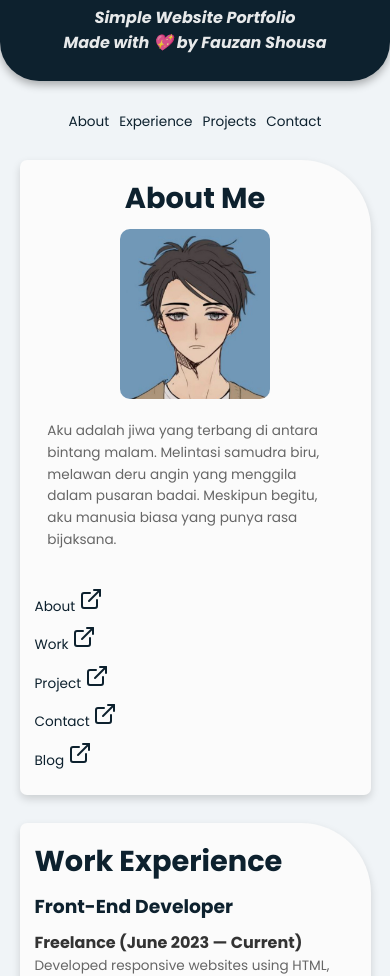
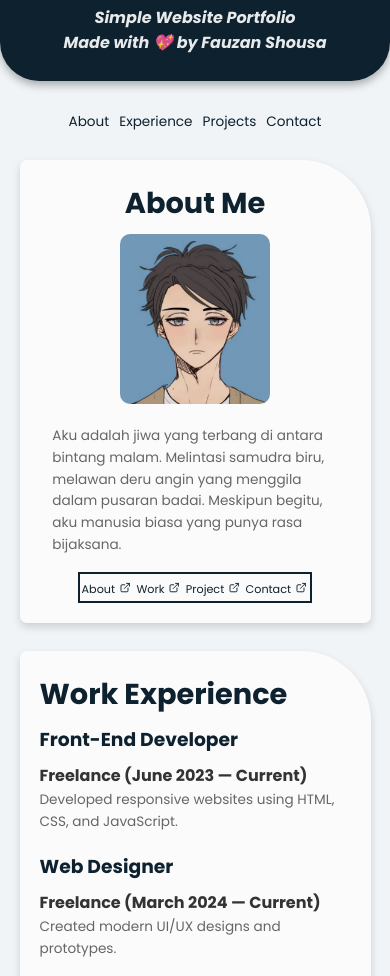
Before and after one commit to fznshousa/fznshousha.github.io, a plain HTML site: page index.html in a window 390 px wide. Shown: the part 108-1084 px from the top of the page. Drawn offline with nearby package versions, Linux system fonts and the light colour scheme.

Commit message:
update 1.5

```diff
--- a/index.html
+++ b/index.html
@@ -66,9 +66,6 @@
 								Contact <i data-feather="external-link"></i>
 							</a>
 						</li>
-						<li>
-							<a href="#blog">Blog <i data-feather="external-link"></i></a>
-						</li>
 					</ul>
 				</div>
 			</section>
@@ -103,9 +100,6 @@
 							<a href="#contact">
 								Contact <i data-feather="external-link"></i>
 							</a>
-						</li>
-						<li>
-							<a href="#blog">Blog <i data-feather="external-link"></i></a>
 						</li>
 					</ul>
 				</div>
@@ -178,9 +172,6 @@
 								Contact <i data-feather="external-link"></i>
 							</a>
 						</li>
-						<li>
-							<a href="#blog">Blog <i data-feather="external-link"></i></a>
-						</li>
 					</ul>
 				</div>
 			</section>
@@ -222,9 +213,6 @@
 								Contact <i data-feather="external-link"></i>
 							</a>
 						</li>
-						<li>
-							<a href="#blog">Blog <i data-feather="external-link"></i></a>
-						</li>
 					</ul>
 				</div>
 			</section>
@@ -253,9 +241,6 @@
 							<a href="#contact">
 								Contact <i data-feather="external-link"></i>
 							</a>
-						</li>
-						<li>
-							<a href="#blog">Blog <i data-feather="external-link"></i></a>
 						</li>
 					</ul>
 				</div>
@@ -287,9 +272,6 @@
 								Contact <i data-feather="external-link"></i>
 							</a>
 						</li>
-						<li>
-							<a href="#blog">Blog <i data-feather="external-link"></i></a>
-						</li>
 					</ul>
 				</div>
 			</section>
--- a/style/style.css
+++ b/style/style.css
@@ -35,17 +35,10 @@ html {
 	scroll-behavior: smooth;
 }
 
-#about .sdee p,
-#about .sdee p,
 #work p,
 #contact p,
-#contact a,
 #testi p,
-#testi a,
-#blog p,
-#blog a,
-footer p,
-footer a {
+#blog p {
 	font-size: 1.2rem;
 }
 
@@ -70,7 +63,7 @@ li {
 
 section {
 	background-color: var(--white);
-	padding: 20px;
+	padding: 20px 20px 0;
 	border-radius: 7px 100px 7px 7px;
 	box-shadow: 0 4px 8px rgba(0, 0, 0, 0.15);
 }
@@ -143,12 +136,14 @@ main {
 }
 
 #about .sdee {
-	font-size: 1.2rem;
 	margin: 0.5rem 1rem 0;
 	padding-bottom: 1rem;
 	color: #0d212e;
 }
 
+#about .sdee p {
+	font-size: 1.2rem;
+}
 /* WORK Section */
 #work {
 	padding-bottom: 0;
@@ -174,8 +169,8 @@ main {
 }
 
 #projects .project {
+	/* background-color: #c3d822; */
 	background-color: var(--pmr);
-	/* background-color: #c3d822; */
 	padding-top: 20px;
 	border-radius: 7px 65px 7px 7px;
 }
@@ -188,7 +183,6 @@ main {
 
 #projects .project .listp h3 {
 	font-size: 1.3rem;
-	text-align: center;
 	color: var(--pmr);
 }
 
@@ -201,12 +195,12 @@ main {
 }
 
 #projects .project .li {
+	/* background-color: #21d833; */
 	display: grid;
 	grid-template-columns: repeat(auto-fill, minmax(225px, 1fr));
 	/* 225/230 */
 	gap: 2rem;
 	padding-top: 2rem;
-	/* background-color: #21d833; */
 	border-radius: 0 50px 0 0;
 }
 
@@ -251,28 +245,34 @@ main {
 }
 
 /* LINK DIV */
-#testi .links {
+.links {
 	display: flex;
 	justify-content: center;
 	align-items: center;
 	width: 100%;
 }
 
-#testi .links ul {
-	/* background-color: var(--link); */
+.links ul {
 	display: flex;
 	flex-wrap: wrap;
-	column-gap: 10px;
-}
-#testi .links li {
-	margin: 0.5rem auto 0;
+	border: 2px solid var(--pmr);
+	margin: 20px auto;
 }
 
-#testi .links a {
+#work .links ul,
+#contact .links ul {
+	margin-top: 0;
+}
+
+.links li {
+	margin: 5px 10px;
+}
+
+.links a {
 	font-size: 0.9rem;
 }
 
-#testi .links svg {
+.links svg {
 	width: 0.9rem;
 	height: 0.9rem;
 	align-self: center;
@@ -295,14 +295,10 @@ footer {
 	p,
 	nav a,
 	#about .sdee p,
-	#about .sdee p,
 	#work p,
 	#contact p,
-	#contact a,
 	#testi p,
-	#testi a,
 	#blog p,
-	#blog a,
 	footer p,
 	footer a {
 		font-size: 1rem;
@@ -330,26 +326,33 @@ footer {
 	}
 
 	#about img {
-		max-width: 150px;
-		height: 180px;
+		width: 150px;
+		height: 160px;
 		border-radius: 10px;
 	}
 
 	#about .sdee {
-		font-size: 1rem;
 		margin: 0.8rem;
 	}
 
-	#testi .links li {
-		margin: 0.5rem 0 0;
+	#about .sdee p {
+		font-size: 0.9rem;
 	}
 
-	#testi .links a {
-		font-size: 0.7rem;
+	.links ul {
+		margin: 15px auto 20px;
 	}
 
-	#testi .links svg {
-		height: 0.7rem;
+	.links li {
+		margin: 2px 6px;
+	}
+
+	.links a {
+		font-size: 0.8rem;
+	}
+
+	.links svg {
+		height: 0.8rem;
 	}
 }
 
@@ -358,21 +361,17 @@ footer {
 	a,
 	nav a,
 	#about .sdee p,
-	#about .sdee p,
 	#work p,
 	#contact p,
-	#contact a,
 	#testi p,
-	#testi a,
 	#blog p,
-	#blog a,
 	footer p,
 	footer a {
 		font-size: 0.85rem;
 	}
 
 	section {
-		padding: 15px;
+		padding: 15px auto 0;
 		border-radius: 7px 70px 7px 7px;
 	}
 
@@ -384,6 +383,10 @@ footer {
 	#about img {
 		height: 170px;
 		margin: 0.5rem 0;
+	}
+
+	#about .sdee {
+		margin: 0.8rem 0.8rem 0;
 	}
 
 	#projects .project .listp h3 {
@@ -399,4 +402,20 @@ footer {
 		margin: 0;
 		overflow: hidden;
 	}
+
+	.links ul {
+		margin: 0 auto 20px;
+	}
+
+	.links li {
+		margin: 1px 2px;
+	}
+
+	.links a {
+		font-size: 0.7rem;
+	}
+
+	.links svg {
+		height: 0.7rem;
+	}
 }
```
